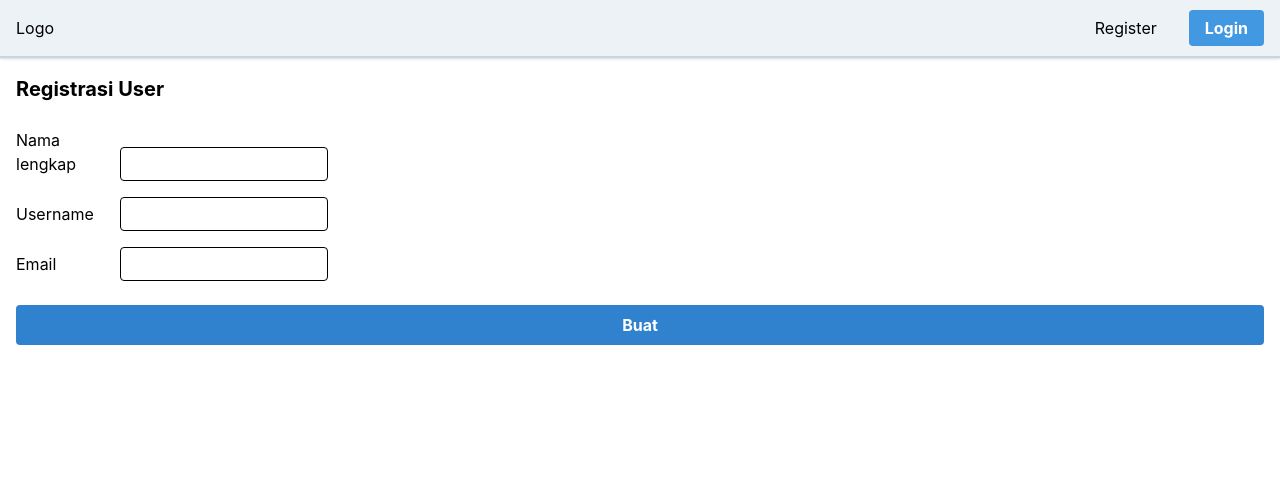
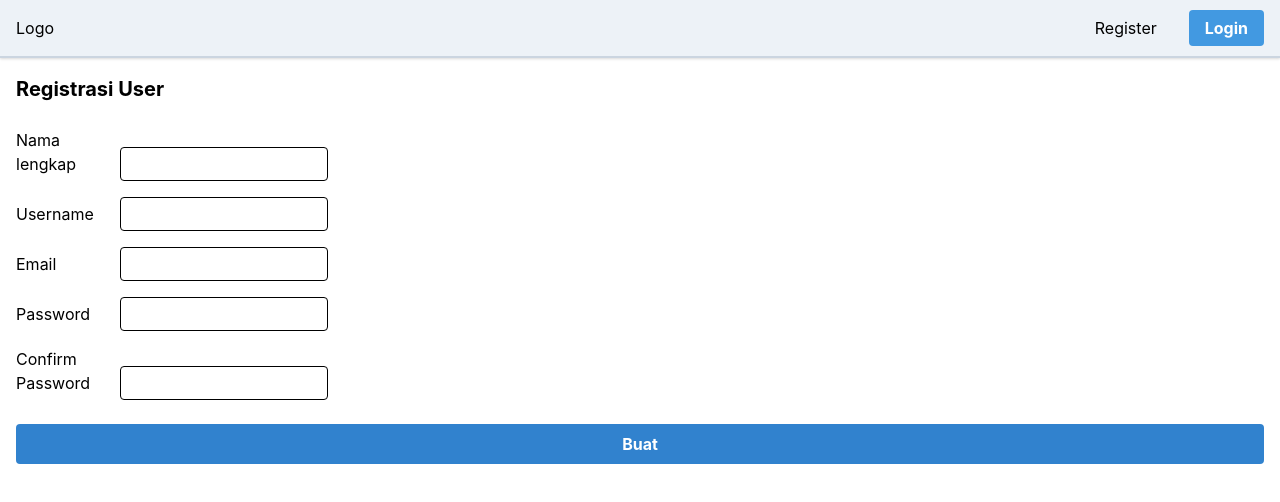
Before and after one commit to aerlaut/web-tobi-frontend, a React (Create React App) app: page /register in a window 1280 px wide. Shown: the top 502 px of the page. Built offline with nearby package versions, Linux system fonts and the light colour scheme.

Commit message:
add function to handle login

```diff
--- a/src/components/AppBar.js
+++ b/src/components/AppBar.js
@@ -4,8 +4,25 @@ import { Link } from 'react-router-dom'
 export default function AppBar() {
   const [showLogin, setShowLogin] = useState(false)
 
+  const handleLogin = (e) => {
+    e.preventDefault()
+
+    let form = document.getElementById('login')
+    let formData = new FormData(form)
+
+    fetch('/login', {
+      method: 'POST',
+      data: formData,
+    })
+      .then((res) => res.json())
+      .then((res) => {
+        // Save login information using localstorage
+      })
+      .catch((err) => console.error(err))
+  }
+
   return (
-    <React.Fragment>
+    <>
       <nav className="p-4 border-gray-400 bg-gray-200 border-b-2 shadow clearfix">
         <Link to="/">
           <img className="logo" /> Logo
@@ -37,10 +54,9 @@ export default function AppBar() {
       >
         <div className="w-100 my-8 flex justify-center">
           <form
+            id="login"
             className="py-4 px-8 bg-gray-200 rounded"
-            onClick={(e) => {
-              e.stopPropagation()
-            }}
+            onSubmit="handleLogin"
           >
             <h3 className="font-bold text-xl">LOGIN</h3>
             <input
@@ -59,6 +75,6 @@ export default function AppBar() {
           </form>
         </div>
       </div>
-    </React.Fragment>
+    </>
   )
 }
--- a/src/pages/Register.js
+++ b/src/pages/Register.js
@@ -1,16 +1,51 @@
 import React, { useState } from 'react'
 
 export default function () {
+  const [fullName, setFullName] = useState('')
+  const [username, setUsername] = useState('')
+  const [email, setEmail] = useState('')
+  const [password, setPassword] = useState('')
+  const [passwordConfirmation, setPasswordConfirmation] = useState('')
+
+  const handleSubmit = (e) => {
+    e.preventDefault()
+
+    // Form validation
+    if (password != passwordConfirmation) {
+      alert('Password is not the same')
+      return
+    }
+
+    // Submit form
+    let form = document.querySelector('form')
+    let formData = new FormData(form)
+
+    fetch('/user/create', {
+      method: 'POST',
+      body: formData,
+    })
+      .then((res) => res.json())
+      .then((res) => {
+        console.log(res)
+      })
+      .catch((err) => {
+        console.error(err)
+      })
+  }
+
   return (
-    <React.Fragment>
+    <>
       <h1 class="text-xl font-bold mb-4">Registrasi User</h1>
 
-      <form class="flex flex-col">
+      <form class="flex flex-col" onSubmit={handleSubmit}>
         <label class="my-2">
           <span class="w-1/12 inline-block">Nama lengkap</span>
           <input
             type="text"
             class="w-2/12 p-1 border border-black shadow-inside rounded"
+            value={fullName}
+            onChange={(e) => setFullName(e.target.value)}
+            name="fullname"
           ></input>
         </label>
 
@@ -19,6 +54,9 @@ export default function () {
           <input
             type="text"
             class="w-2/12 p-1 border border-black shadow-inside rounded"
+            value={username}
+            onChange={(e) => setUsername(e.target.value)}
+            name="username"
           ></input>
         </label>
 
@@ -27,6 +65,29 @@ export default function () {
           <input
             type="text"
             class="w-2/12 p-1 border border-black shadow-inside rounded"
+            value={email}
+            onChange={(e) => setEmail(e.target.value)}
+          ></input>
+        </label>
+
+        <label class="my-2">
+          <span class="w-1/12 inline-block">Password</span>
+          <input
+            type="password"
+            class="w-2/12 p-1 border border-black shadow-inside rounded"
+            value={password}
+            onChange={(e) => setPassword(e.target.value)}
+            name="password"
+          ></input>
+        </label>
+
+        <label class="my-2">
+          <span class="w-1/12 inline-block">Confirm Password</span>
+          <input
+            type="password"
+            class="w-2/12 p-1 border border-black shadow-inside rounded"
+            value={passwordConfirmation}
+            onChange={(e) => setPasswordConfirmation(e.target.value)}
           ></input>
         </label>
 
@@ -34,6 +95,6 @@ export default function () {
           Buat
         </button>
       </form>
-    </React.Fragment>
+    </>
   )
 }
```
